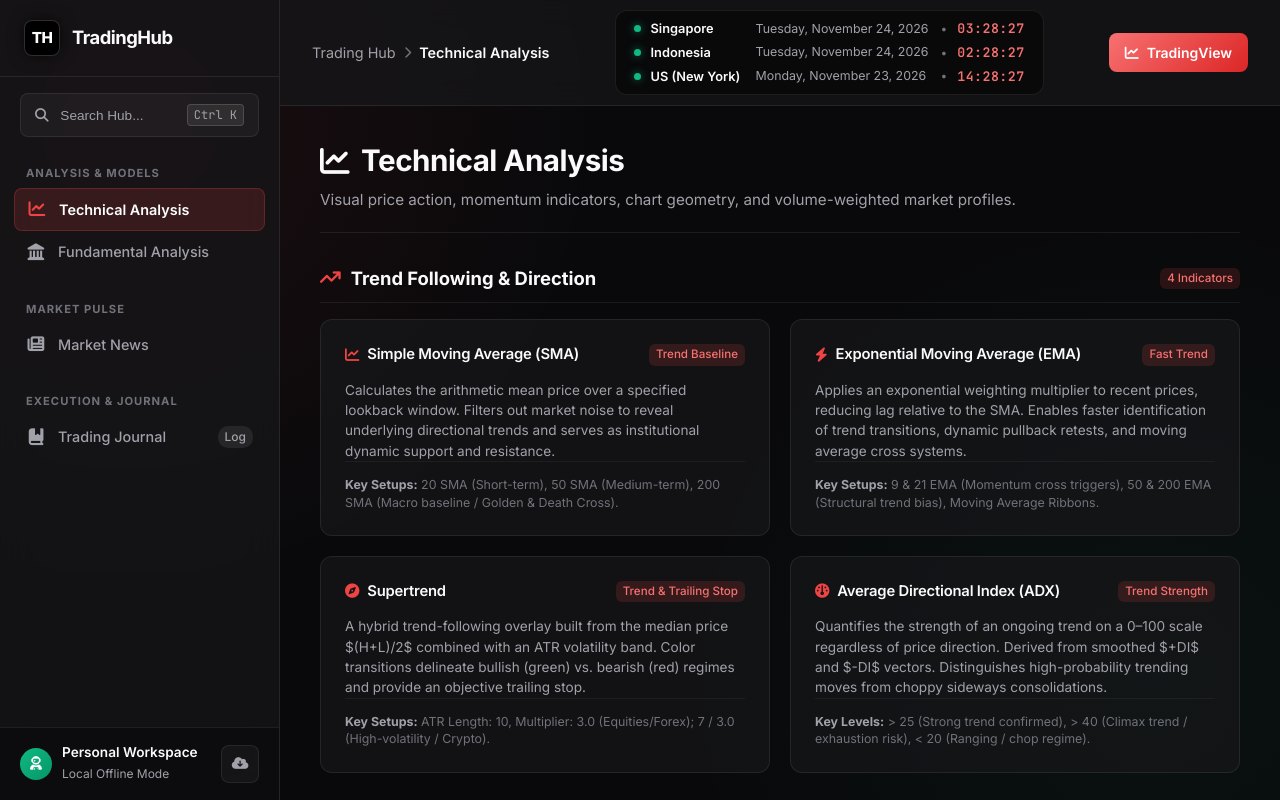
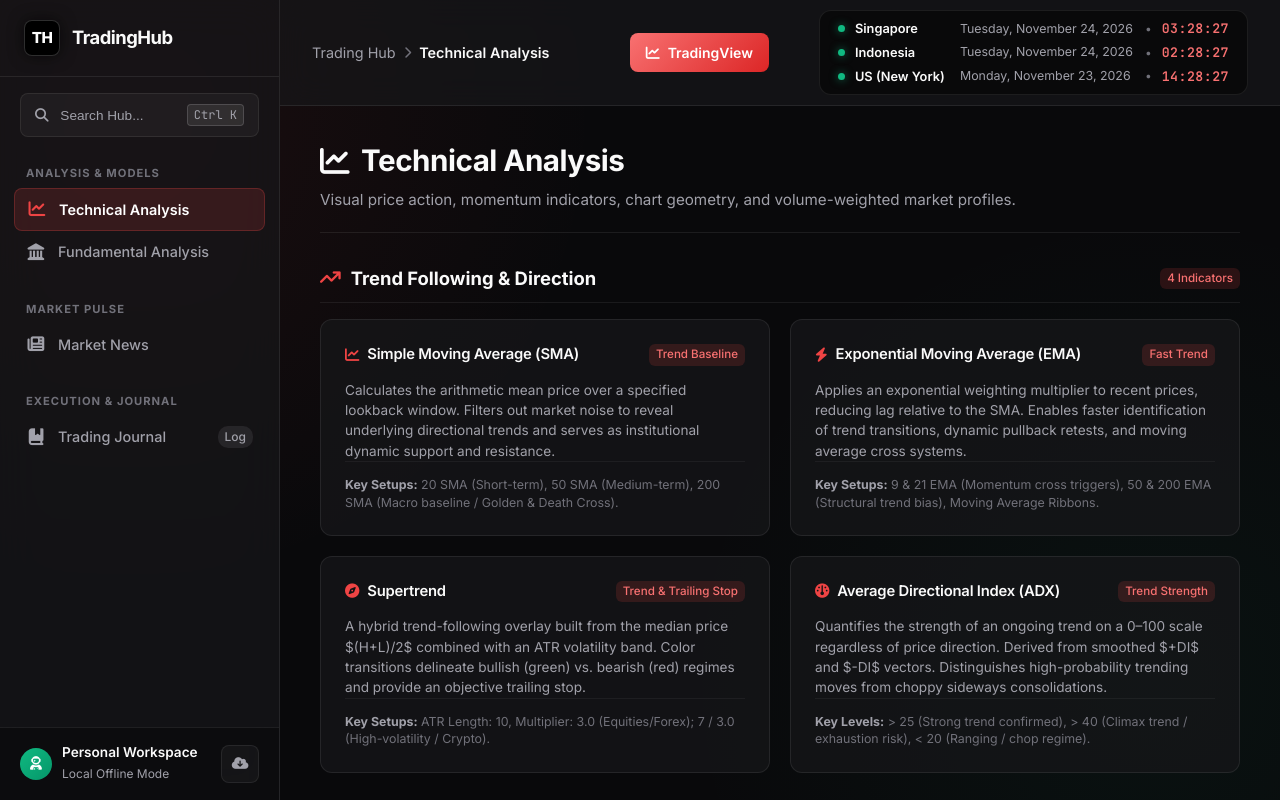
Before and after one commit to Hiokz/trading, a plain HTML site: page index.html in a window 1280 px wide. Drawn offline with Linux system fonts and the light colour scheme; a web font is replaced by a local one.

Commit message:
feat: lock timezone clocks in fixed position 50px to the right of TradingView button

```diff
--- a/index.html
+++ b/index.html
@@ -113,7 +113,14 @@
                     </div>
                 </div>
 
-                <!-- Live Real-Time Date & Country Clocks Ticker -->
+                <div class="header-right">
+                    <a href="https://www.tradingview.com/chart/" target="_blank" class="btn btn-primary"
+                        title="Open TradingView Chart">
+                        <i class="fa-solid fa-chart-line"></i>
+                        <span>TradingView</span>
+                    </a>
+
+                    <!-- Live Real-Time Date & Country Clocks Ticker (Fixed position 50px to the right of TradingView) -->
                     <div class="market-sessions-bar">
                         <div class="clocks-vertical-list">
                             <div class="session-chip" title="Singapore (SGT / UTC+8)">
@@ -139,13 +146,6 @@
                             </div>
                         </div>
                     </div>
-
-                <div class="header-right">
-                    <a href="https://www.tradingview.com/chart/" target="_blank" class="btn btn-primary"
-                        title="Open TradingView Chart">
-                        <i class="fa-solid fa-chart-line"></i>
-                        <span>TradingView</span>
-                    </a>
                 </div>
             </header>
 
--- a/style.css
+++ b/style.css
@@ -406,7 +406,9 @@ body {
 .header-right {
     display: flex;
     align-items: center;
-    gap: 12px;
+    gap: 50px;
+    flex-shrink: 0;
+    margin-left: auto;
 }
 
 /* Buttons */
```
Lines whose indentation alone changed are shown as unchanged.
